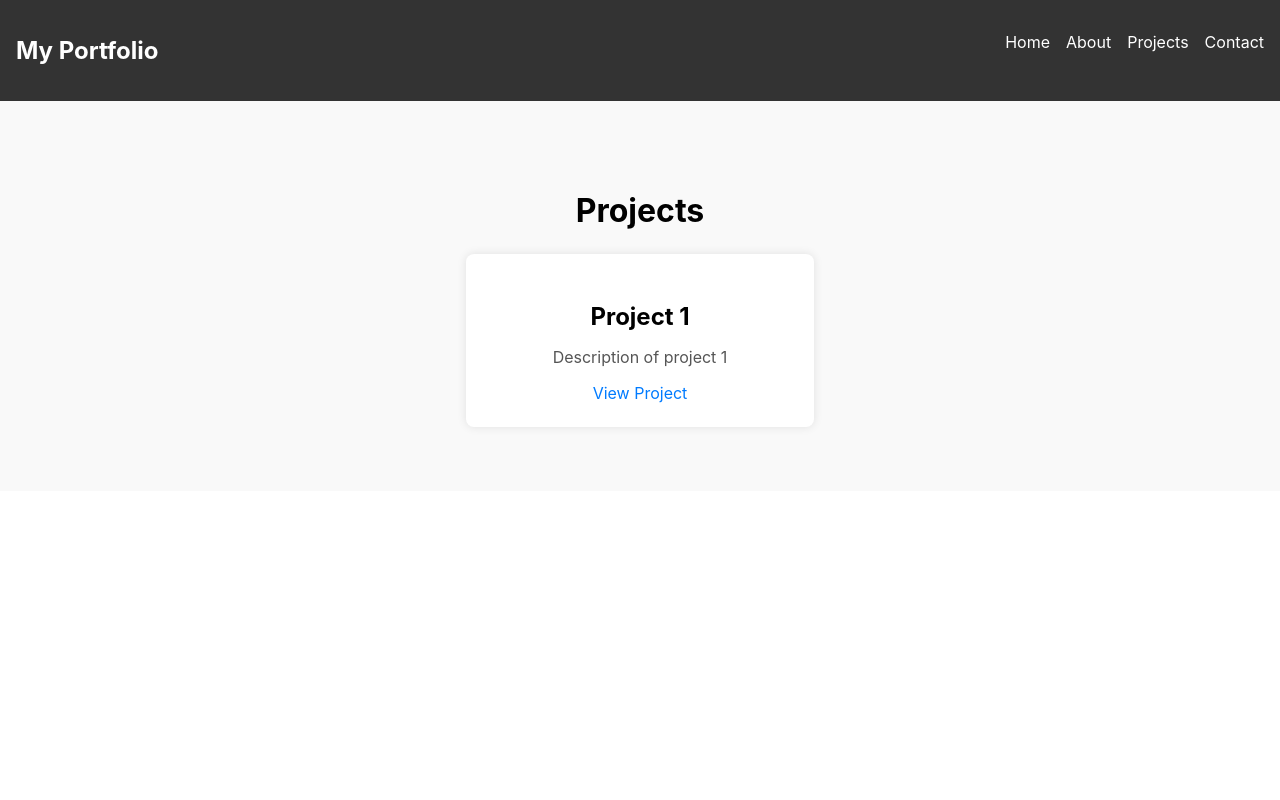
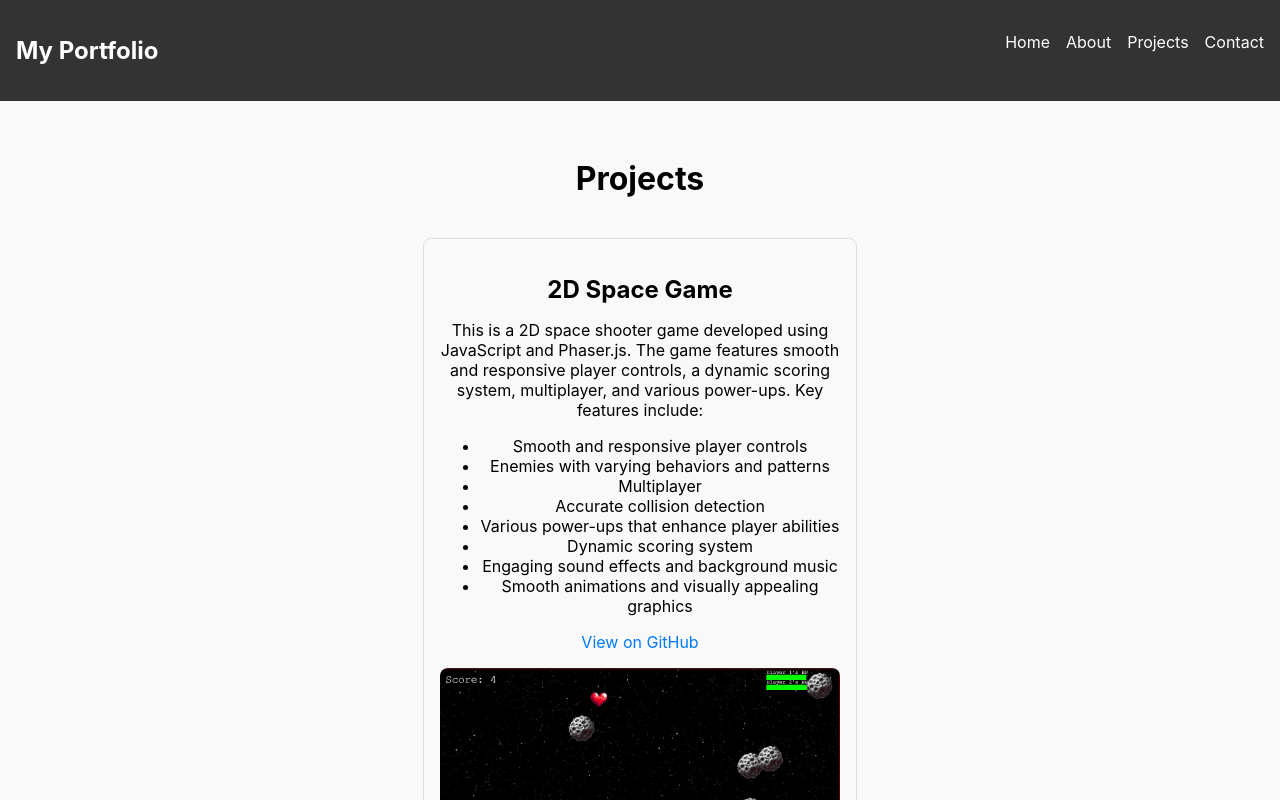
Before and after one commit to hayasep/portfolio-website, a React (Create React App) app: page /portfolio-website/projects in a window 1280 px wide. Shown: the top 800 px of the page. Built offline with nearby package versions, Linux system fonts and the light colour scheme.

Commit message:
added spacegame project to projects

```diff
--- /dev/null
+++ b/src/components/Project/Project.css
@@ -0,0 +1,35 @@
+/* src/components/Project/Project.css */
+.project {
+    border: 1px solid #ddd;
+    border-radius: 8px;
+    padding: 16px;
+    margin: 16px 0;
+    text-align: center;
+    max-width: 400px;
+  }
+
+  .project h2 {
+    font-size: 1.5rem;
+    margin-bottom: 8px;
+  }
+
+  .project p {
+    font-size: 1rem;
+    margin-bottom: 16px;
+  }
+
+  .project a {
+    display: inline-block;
+    margin-bottom: 16px;
+    color: #007bff;
+    text-decoration: none;
+  }
+
+  .project a:hover {
+    text-decoration: underline;
+  }
+
+  .project-image img {
+    max-width: 100%;
+    border-radius: 8px;
+  }
--- /dev/null
+++ b/src/components/Project/SpaceGame.js
@@ -0,0 +1,30 @@
+// src/components/Project/SpaceGame.js
+import React from 'react';
+import './Project.css';
+
+const SpaceGame = () => {
+  return (
+    <div className="project">
+      <h2>2D Space Game</h2>
+      <p>
+        This is a 2D space shooter game developed using JavaScript and Phaser.js. The game features smooth and responsive player controls, a dynamic scoring system, multiplayer, and various power-ups. Key features include:
+      </p>
+      <ul>
+        <li>Smooth and responsive player controls</li>
+        <li>Enemies with varying behaviors and patterns</li>
+        <li>Multiplayer</li>
+        <li>Accurate collision detection</li>
+        <li>Various power-ups that enhance player abilities</li>
+        <li>Dynamic scoring system</li>
+        <li>Engaging sound effects and background music</li>
+        <li>Smooth animations and visually appealing graphics</li>
+      </ul>
+      <a href="https://github.com/hayasep/2DSpaceGame" target="_blank" rel="noopener noreferrer">View on GitHub</a>
+      <div className="project-image">
+        <img src={`${process.env.PUBLIC_URL}/space-game-screenshot.png`} alt="2D Space Game Screenshot" />
+      </div>
+    </div>
+  );
+};
+
+export default SpaceGame;
--- a/src/components/Projects/Projects.css
+++ b/src/components/Projects/Projects.css
@@ -1,6 +1,6 @@
 /* src/components/Projects/Projects.css */
 .projects {
-    padding: 4rem 2rem;
+  padding: 2rem 1rem;
   background-color: #f9f9f9;
   text-align: center;
 }
@@ -16,31 +16,3 @@
   justify-content: center;
   gap: 2rem;
 }
-
-  .project-item {
-    background-color: #fff;
-    padding: 1.5rem;
-    border-radius: 8px;
-    box-shadow: 0 0 10px rgba(0, 0, 0, 0.1);
-    width: 300px;
-  }
-
-  .project-item h3 {
-    font-size: 1.5rem;
-    margin-bottom: 1rem;
-  }
-
-  .project-item p {
-    font-size: 1rem;
-    color: #555;
-    margin-bottom: 1rem;
-  }
-
-  .project-item a {
-    color: #007bff;
-    text-decoration: none;
-  }
-
-  .project-item a:hover {
-    text-decoration: underline;
-  }
--- a/src/components/Projects/Projects.js
+++ b/src/components/Projects/Projects.js
@@ -1,28 +1,15 @@
 // src/components/Projects/Projects.js
 import React from 'react';
 import './Projects.css';
+import SpaceGame from '../Project/SpaceGame';
 
 const Projects = () => {
-  const projects = [
-    {
-      title: 'Project 1',
-      description: 'Description of project 1',
-      link: 'https://github.com/yourusername/project1',
-    },
-    // Add more projects here
-  ];
-
   return (
     <section id="projects" className="projects">
       <h2>Projects</h2>
       <div className="project-list">
-        {projects.map((project, index) => (
-          <div key={index} className="project-item">
-            <h3>{project.title}</h3>
-            <p>{project.description}</p>
-            <a href={project.link} target="_blank" rel="noopener noreferrer">View Project</a>
-          </div>
-        ))}
+        <SpaceGame />
+        {/* Add other project components here */}
       </div>
     </section>
   );
```
Also changed, not shown: public/space-game-screenshot.png (added). Lines whose indentation alone changed are shown as unchanged.
